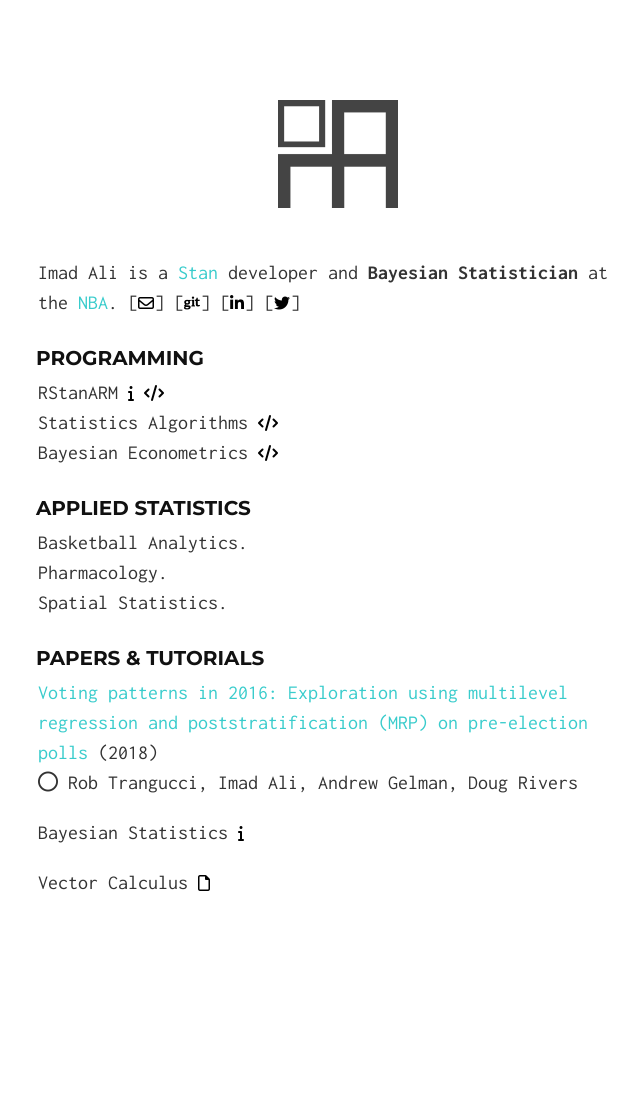
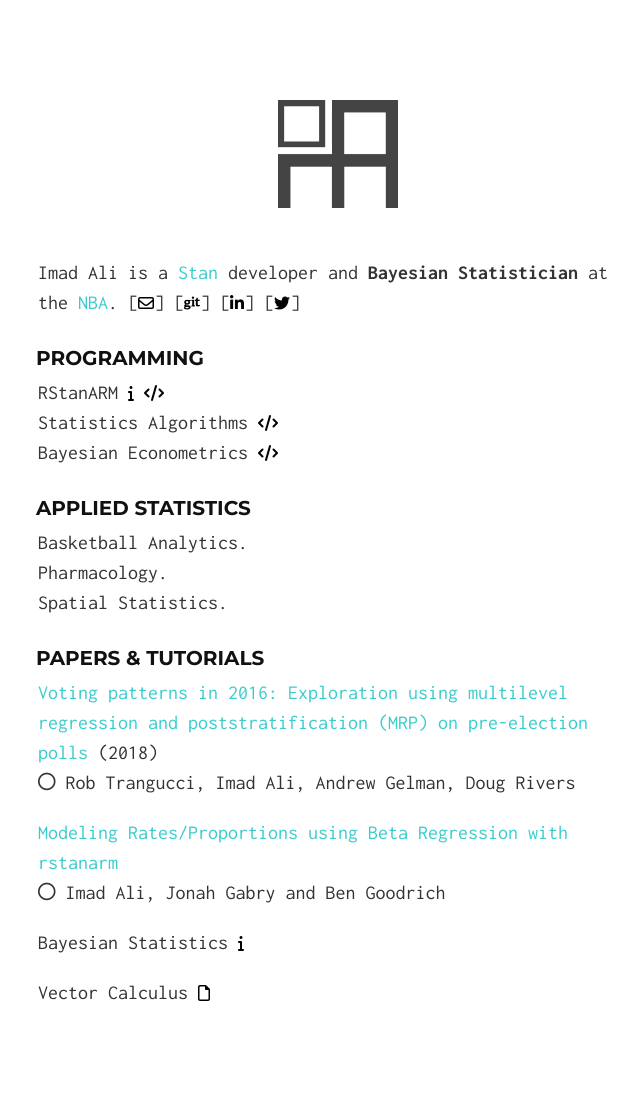
Before and after one commit to imadmali/imadmali.github.io, a Jekyll site: the page built from index.md, in a window 1280 px wide. Shown: the whole page, without its empty margins (302-942 px from the left). Built offline with Jekyll 4.4.1, drawn with Linux system fonts in a browser that asks for light colours; nearby versions of some CDN libraries; before the commit the page ends 998 px from its top, so only the background shows below that.

Commit message:
reduce size of font-aws bullets

```diff
--- a/index.md
+++ b/index.md
@@ -28,7 +28,12 @@
 ### Papers & Tutorials
 
 [Voting patterns in 2016: Exploration using multilevel regression and poststratification (MRP) on pre-election polls](https://arxiv.org/abs/1802.00842) (2018)
-<i class="fa fa-circle-thin" aria-hidden="true"></i> Rob Trangucci, Imad Ali, Andrew Gelman, Doug Rivers
+<i class="fa fa-circle-thin fa-sm" aria-hidden="true"></i> Rob Trangucci, Imad Ali, Andrew Gelman, Doug Rivers
+
+[Modeling Rates/Proportions using Beta Regression with rstanarm
+](http://mc-stan.org/rstanarm/articles/betareg.html)
+<i class="fa fa-circle-thin fa-sm" aria-hidden="true"></i> Imad Ali, Jonah Gabry and Ben Goodrich
+
 
 Bayesian Statistics [<i class="fa fa-info"></i>](/bayesian-statistics/){: .awe-ico }
 
```
